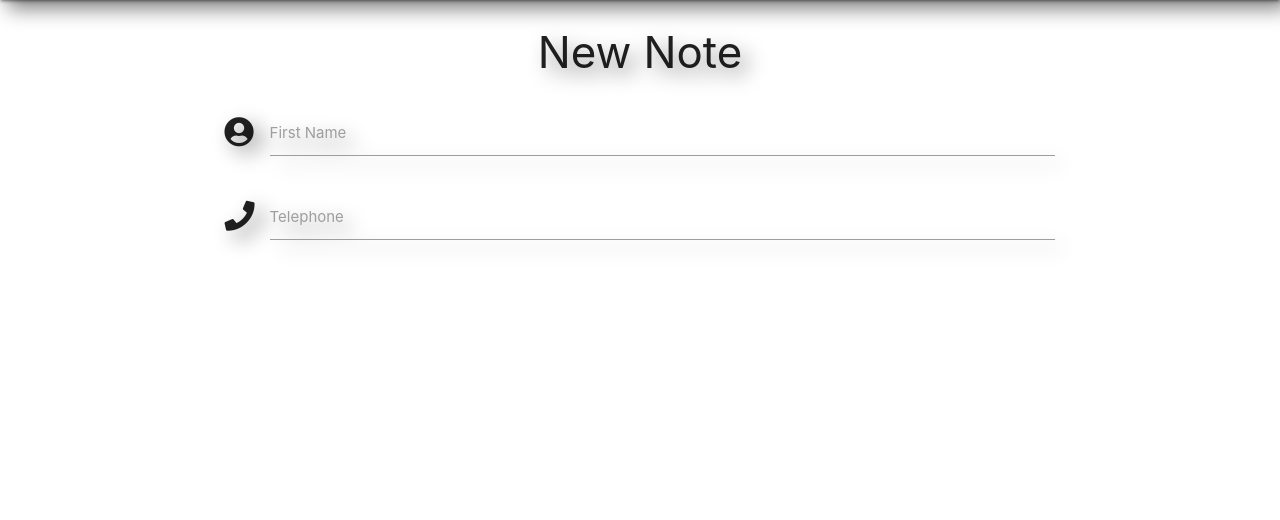
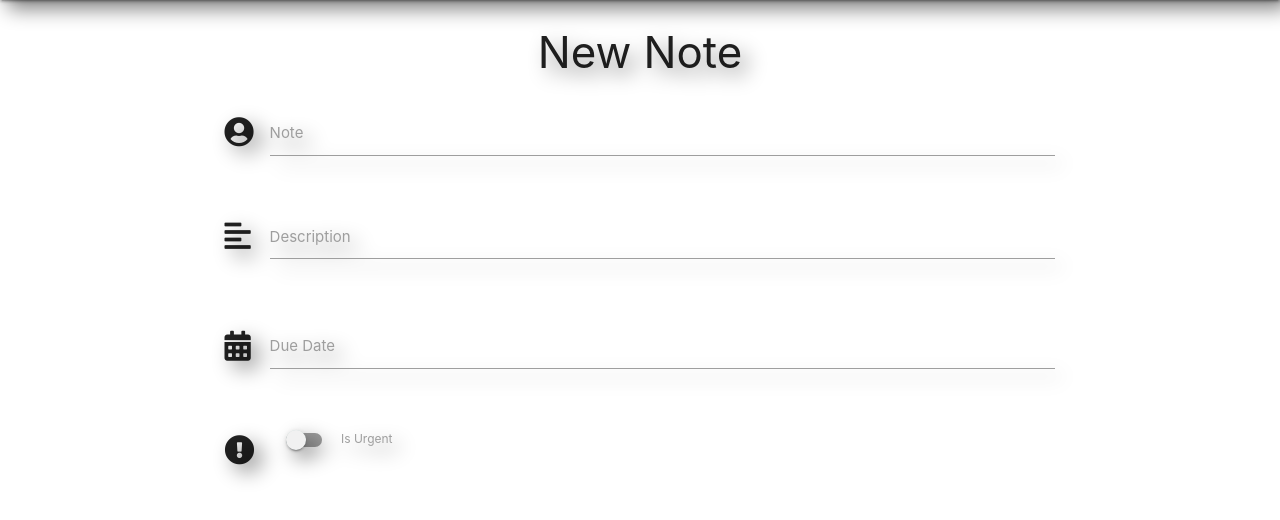
Before and after one commit to Code-Institute-Submissions/Ms3-project-3, a Flask app: page /add_note in a window 1280 px wide. Shown: the part 64-584 px from the top of the page. Run offline with Flask 2, Linux system fonts and the light colour scheme; some libraries are stand-ins or nearby versions.

Commit message:
note form and input fields to add_notes

```diff
--- a/static/js/script.js
+++ b/static/js/script.js
@@ -2,4 +2,12 @@
     $('.sidenav').sidenav();
     $('.collapsible').collapsible();
     $('.tooltipped').tooltip();
+    // datepicker, output format, show clear button, Internationalization options:
+    $('.datepicker').datepicker({
+        format: "dd mmmm, yyyy",
+        showClearBtn: true,
+        i18n: {
+            done: "Select"
+        }
+    });
   });
--- a/templates/add_notes.html
+++ b/templates/add_notes.html
@@ -8,13 +8,36 @@
             <div class="row">
                 <div class="input-field col s8 m8 offset-m2 offset-s2">
                 <i class="fas fa-user-circle prefix"></i>
-                    <input id="icon_prefix" type="text" class="validate">
-                    <label for="icon_prefix">First Name</label>
+                    <input id="note_name" name="note_name" minlength="5" maxlength="50"
+                         type="text" class="validate" required>
+                    <label for="note_name">Note</label>
                 </div>
+            </div>
+            <div class="row">
                 <div class="input-field col s8 m8 offset-m2 offset-s2">
-                <i class="fas fa-phone prefix"></i>
-                    <input id="icon_telephone" type="tel" class="validate">
-                    <label for="icon_telephone">Telephone</label>
+                    <i class="fas fa-align-left prefix"></i>
+                    <textarea id="note_description" name="note_description" minlength="5"
+                        maxlength="200" class="materialize-textarea validate" required></textarea>
+                    <label for="note_description">Description</label>
+                </div>
+            </div>
+            <div class="row">
+                <div class="input-field col s8 m8 offset-m2 offset-s2">
+                <i class="fas fa-calendar-alt prefix"></i>
+                    <input id="due_date" name="due_date" type="text" class="datepicker validate" required>
+                    <label for="due_date">Due Date</label>
+                </div>
+            </div>
+            <div class="row">
+                <div class="input-field col s8 m8 offset-m2 offset-s2">
+                      <div class="switch">
+                        <i class="fas fa-exclamation-circle prefix"></i>
+                        <label for="is_urgent">
+                            <input type="checkbox" id="is_urgent" name="is_urgent">
+                            <span class="lever"></span>
+                            Is Urgent
+                        </label>
+                    </div>
                 </div>
             </div>
         </form>
```
